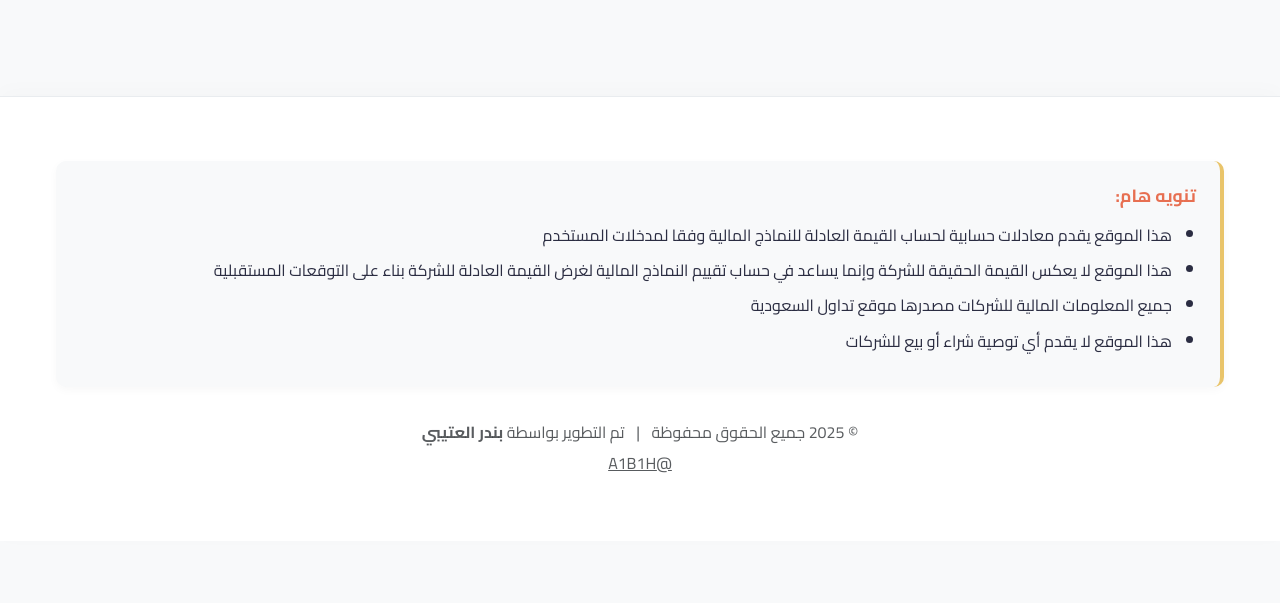
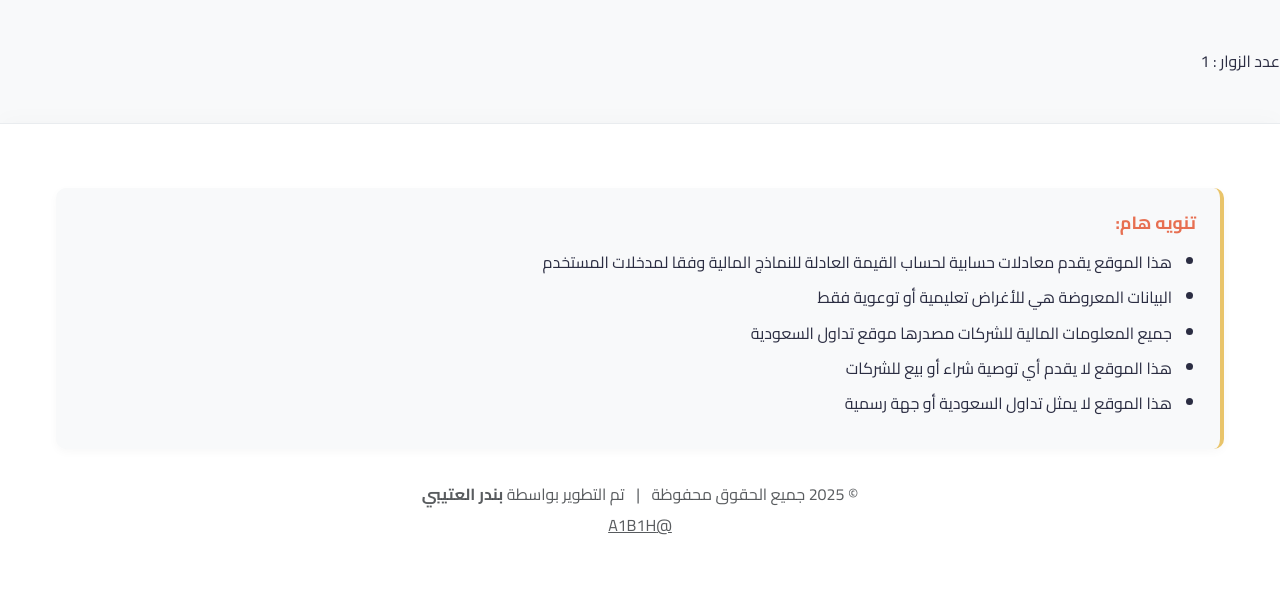
Before and after one commit to Bandar1414/valuation-app, a Flask app: template app/templates/base.html in a window 1280 px wide. Shown: the top 603 px of the page. Run offline with Flask 3, Linux system fonts and the light colour scheme; the template is opened without the code that fills it: most values are stand-ins (such as "Sample title", 1, 10 or a date in 2020).

Commit message:
Updated all modified files including Excel

```diff
--- a/app/templates/base.html
+++ b/app/templates/base.html
@@ -305,6 +305,7 @@
     <div class="container py-4 fade-in">
         {% block content %}{% endblock %}
     </div>
+                    <p>عدد الزوار : {{ visitor_count }}</p>
 
     <!-- تذييل الصفحة -->
     <footer class="copyright-footer">
@@ -314,9 +315,10 @@
                 <h6 class="disclaimer-title">تنويه هام:</h6>
                 <ul>
                     <li>هذا الموقع يقدم معادلات حسابية لحساب القيمة العادلة للنماذج المالية وفقا لمدخلات المستخدم</li>
-                    <li>هذا الموقع لا يعكس القيمة الحقيقة للشركة وإنما يساعد في حساب تقييم النماذج المالية لغرض القيمة العادلة للشركة بناء على التوقعات المستقبلية</li>
+                    <li>البيانات المعروضة هي للأغراض تعليمية أو توعوية فقط </li>
                     <li>جميع المعلومات المالية للشركات مصدرها موقع تداول السعودية</li>
                     <li>هذا الموقع لا يقدم أي توصية شراء أو بيع للشركات</li>
+                    <li>هذا الموقع لا يمثل تداول السعودية أو جهة رسمية</li>
                 </ul>
             </div>
 
--- a/run.py
+++ b/run.py
@@ -2,6 +2,8 @@ from app import create_app
 import matplotlib
 matplotlib.rcParams['font.family'] = 'sans-serif'
 matplotlib.rcParams['font.sans-serif'] = ['Arial']  # أو أي خط متاح
+from app.visitor_tracker import get_visitor_count
+print("📈 عدد الزوار الآن:", get_visitor_count())
 
 app = create_app()
 
```
Also changed, not shown: visitors.db.
